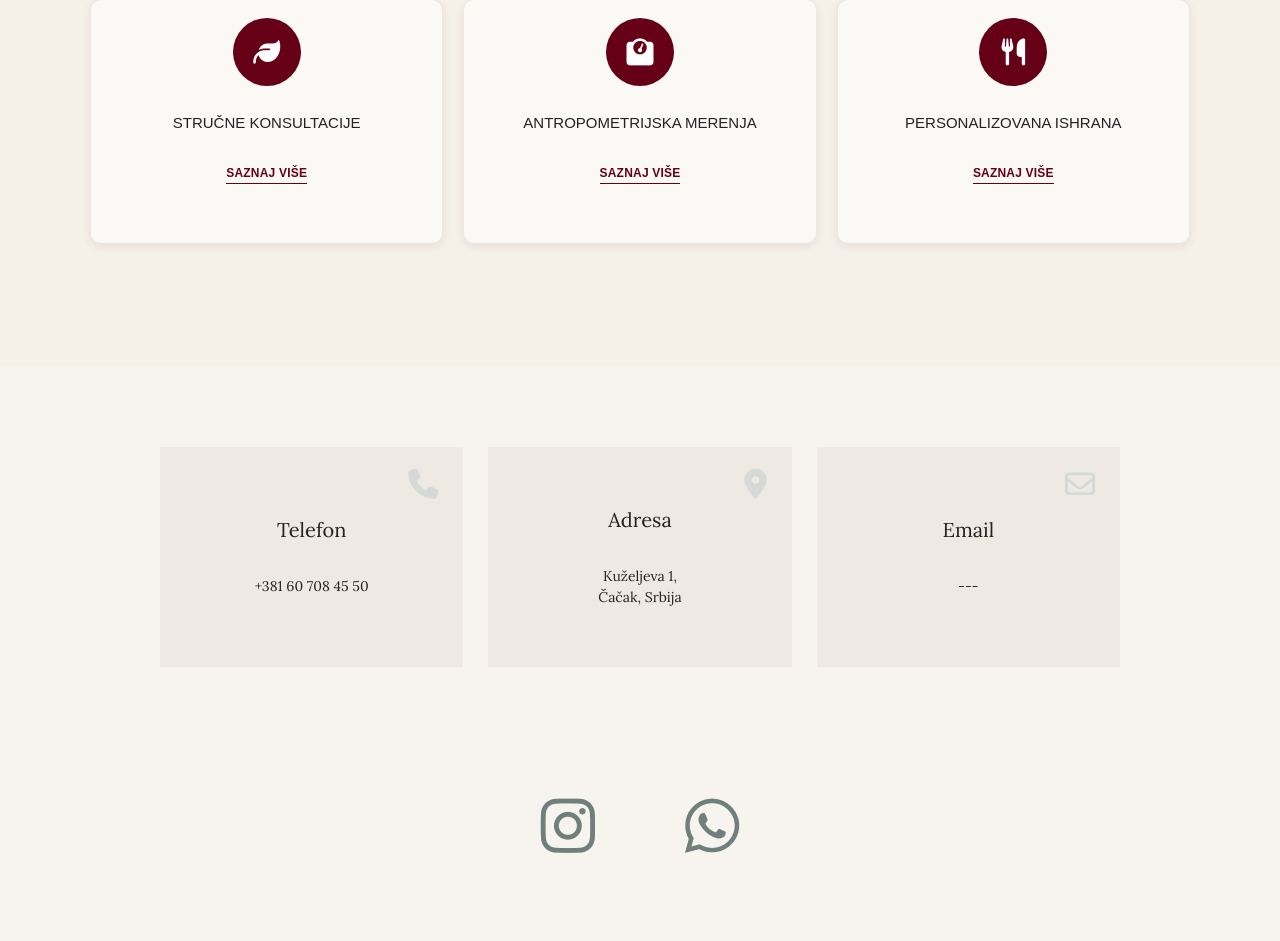
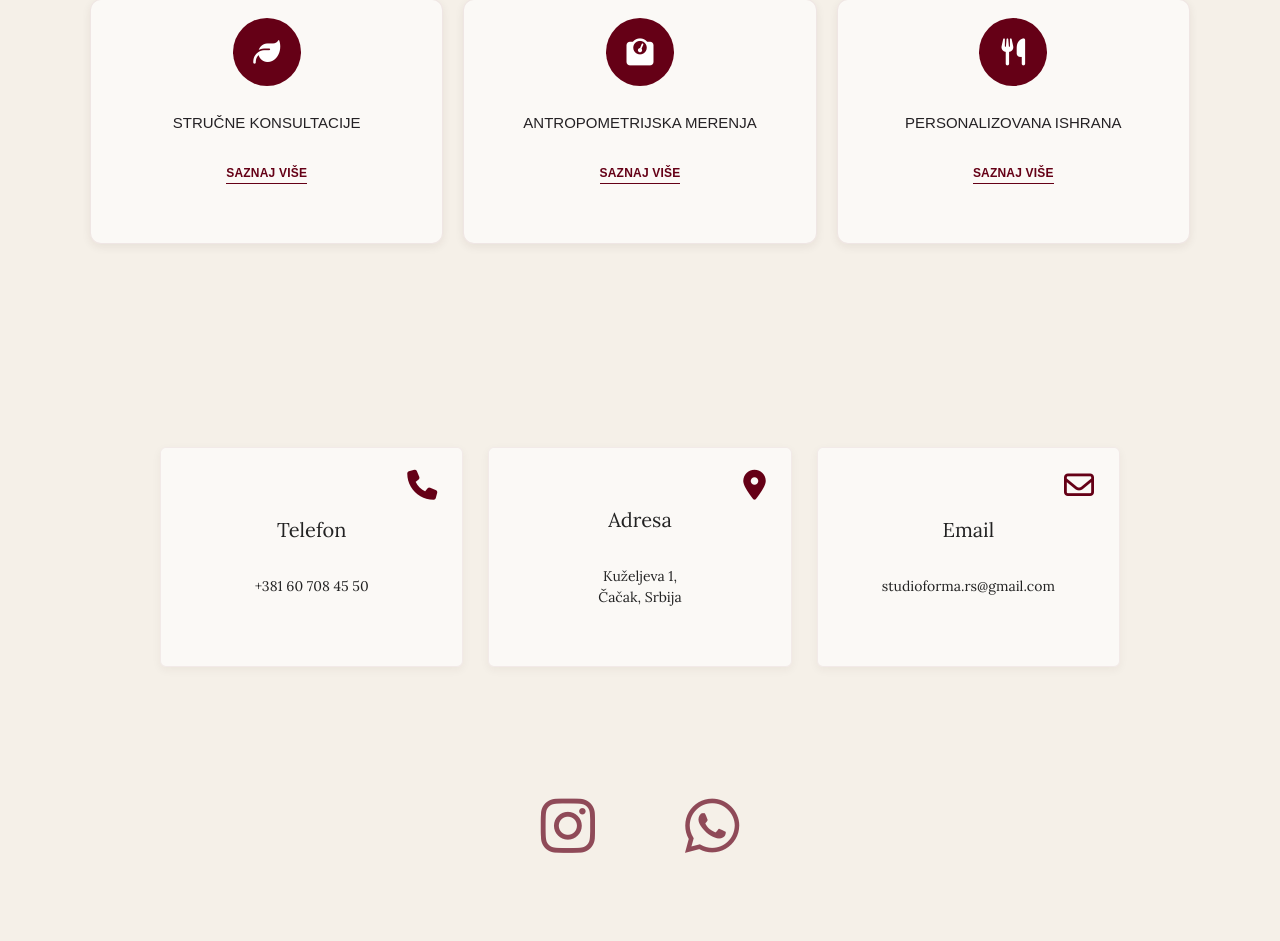
Before and after one commit to andjelaa11/FORMA-, a Django app: page / in a window 1280 px wide. Shown: the part 3249-4190 px from the top of the page. Run offline with Django 5.2, Linux system fonts and the light colour scheme.

Commit message:
Update homepage colors and styling

```diff
--- a/core/static/core/style.css
+++ b/core/static/core/style.css
@@ -11,7 +11,7 @@ html {
 body {
     font-family: Arial, sans-serif;
     color: #222;
-    background-color: #f7f4ef;
+    background-color: #f5f0e8;
 }
 
 /* NAVIGATION BAR */
@@ -26,7 +26,7 @@ body {
 
     padding: 0 7%;
 
-    background-color: #f7f4ef;
+    background-color: #f5f0e8;
 }
 
 .logo {
@@ -522,7 +522,7 @@ body {
 .contact-section {
     font-family: "Lora", serif;
     padding: 80px 0 40px;
-    background-color: #f7f4ef;
+    background-color: #f5f0e8;
 }
 
 .contact-grid {
@@ -536,7 +536,9 @@ body {
 }
 
 .contact-box {
-    background-color: #eee9e2;
+
+    background: rgba(255, 255, 255, 0.60);
+
 
     position: relative;
     min-height: 220px;
@@ -547,9 +549,20 @@ body {
 
     padding: 25px 30px;
 
-    border: none;
+    border: 1px solid rgba(101, 0, 22, 0.06);
+    border-radius: 6px;
+
+    box-shadow: 0 3px 10px rgba(50, 30, 20, 0.05);
 
     text-align: center;
+        transition:
+        transform 0.25s ease,
+        box-shadow 0.25s ease;
+}
+
+.contact-box:hover {
+    transform: translateY(-3px);
+    box-shadow: 0 8px 20px rgba(50, 30, 20, 0.08);
 }
 
 .contact-icon {
@@ -559,7 +572,7 @@ body {
     right: 25px;
 
     font-size: 30px;
-    color: #d5d9d7;
+    color: #650016;
 }
 
 .contact-box h3 {
@@ -598,7 +611,7 @@ body {
 }
 
 .social-links a {
-    color: #6f7f7c;;
+    color: #8F4A58;
     text-decoration: none;
 
     font-size: 62px;
--- a/core/templates/core/home.html
+++ b/core/templates/core/home.html
@@ -26,7 +26,7 @@
         <nav>
             <a href="#">Početna</a>
 <!--            <a href="#">O nama</a>-->
-            <a href="#training">Treninzi</a>
+            <a href="#training">Naše usluge</a>
             <a href="#">Studio</a>
             <a href="#contact">Kontakt</a>
         </nav>
@@ -374,8 +374,8 @@
                 <h3>Email</h3>
                 <div class="contact-line"></div>
 
-                <a href="mailto:---@example.com">
-                    ---
+                <a href="mailto:studioforma.rs@gmail.com">
+                    studioforma.rs@gmail.com
                 </a>
             </div>
 
```
